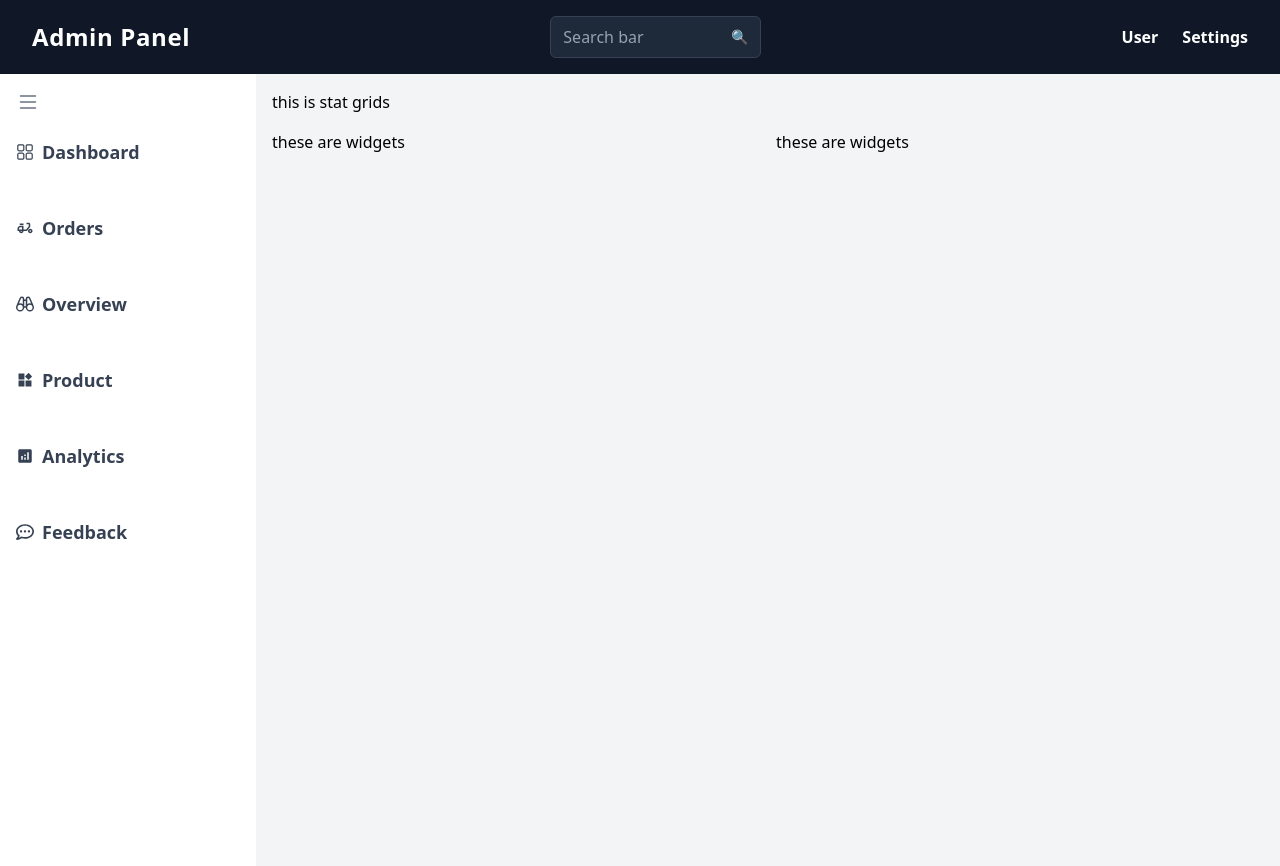
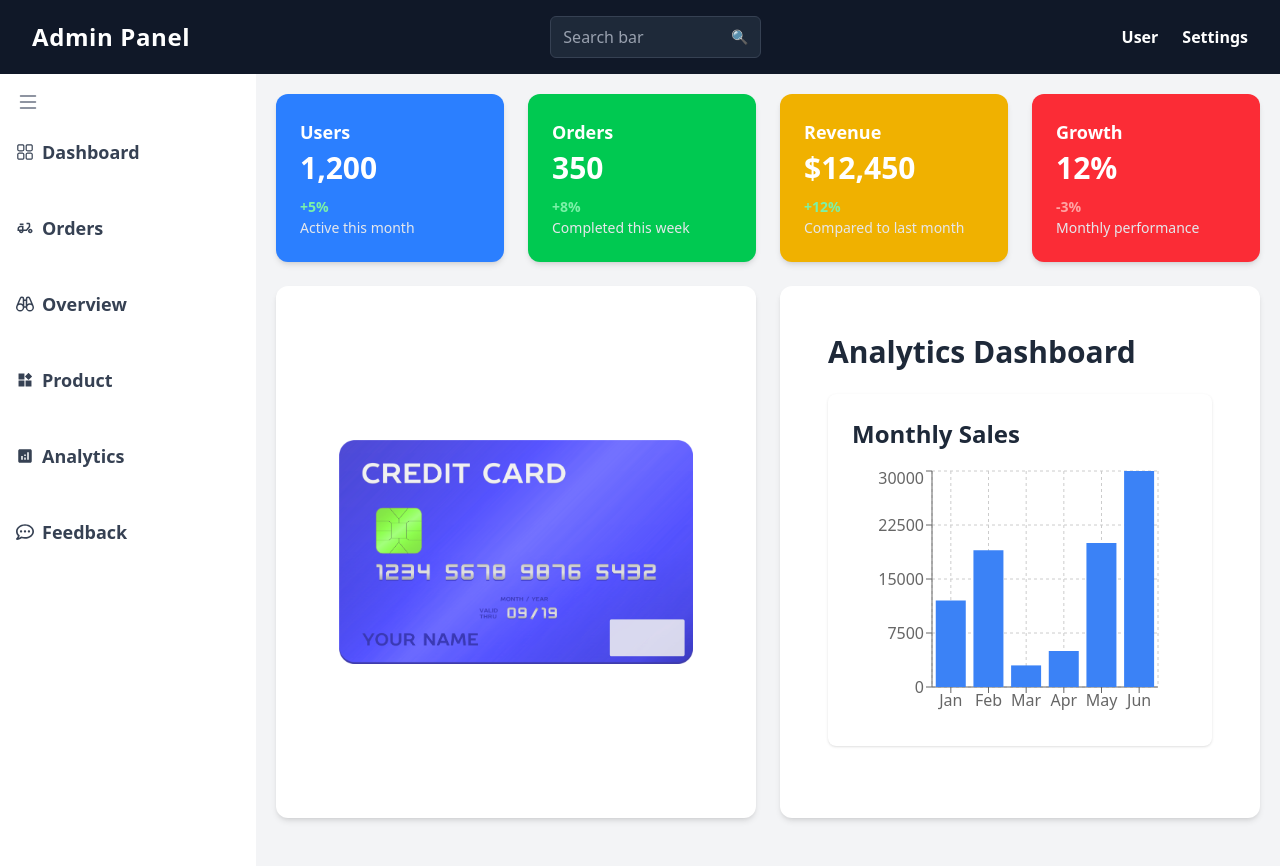
Before and after one commit to Tayyab-Ali-786/Admin_Dashboard, a React (Vite) app: page /Home in a window 1280 px wide. Shown: the top 866 px of the page. Built offline with nearby package versions, Linux system fonts and the light colour scheme.

Commit message:
almost finalizing

```diff
--- a/src/components/StatGrids.jsx
+++ b/src/components/StatGrids.jsx
@@ -1,9 +1,75 @@
-import React from 'react'
+import React from "react";
+import image from "../components/images/image1.png";
+import Charts1 from "../components/Themes/Charts1";
 
-export default function StatGrids() {
+export default function StatGrid() {
+  const stats = [
+    {
+      title: "Users",
+      value: "1,200",
+      change: "+5%",
+      desc: "Active this month",
+      color: "bg-blue-500",
+    },
+    {
+      title: "Orders",
+      value: "350",
+      change: "+8%",
+      desc: "Completed this week",
+      color: "bg-green-500",
+    },
+    {
+      title: "Revenue",
+      value: "$12,450",
+      change: "+12%",
+      desc: "Compared to last month",
+      color: "bg-yellow-500",
+    },
+    {
+      title: "Growth",
+      value: "12%",
+      change: "-3%",
+      desc: "Monthly performance",
+      color: "bg-red-500",
+    },
+  ];
+
   return (
-    <div>
-      this is stat grids
+    <div className="grid grid-cols-1 sm:grid-cols-2 lg:grid-cols-4 gap-6">
+      {/* Stat Cards - CORRECTED */}
+      {stats.map((stat, index) => (
+        <div
+          key={index}
+          className={`${stat.color} rounded-xl shadow-md p-6 text-white`}
+        >
+          <h3 className="text-lg font-semibold">{stat.title}</h3>
+          <p className="text-3xl font-bold mt-1">{stat.value}</p>
+          <div className="mt-2">
+            <span
+              className={`text-sm font-semibold ${
+                stat.change.startsWith("+") ? "text-green-300" : "text-red-300"
+              }`}
+            >
+              {stat.change}
+            </span>
+            <p className="text-gray-200 text-sm">{stat.desc}</p>
+          </div>
+        </div>
+      ))}
+
+      {/* Image Section */}
+      <div className="bg-white rounded-xl shadow-md p-6 col-span-1 sm:col-span-2 lg:col-span-2 flex justify-center items-center">
+        <img
+          src={image}
+          alt="random"
+          className="rounded-lg max-h-56 object-contain"
+        />
+      </div>
+
+      {/* Chart Section */}
+      <div className="bg-white rounded-xl shadow-md p-6 col-span-1 sm:col-span-2 lg:col-span-2">
+        <Charts1 />
+      </div>
     </div>
-  )
+  );
 }
--- /dev/null
+++ b/src/components/Themes/Card1.jsx
@@ -0,0 +1,10 @@
+import React from "react";
+
+export default function Card1({ bgColor, title, value }) {
+  return (
+    <div className={`p-6 rounded-lg shadow text-white ${bgColor}`}>
+      <h2 className="text-lg font-bold">{title}</h2>
+      <p className="text-2xl">{value}</p>
+    </div>
+  );
+}
--- /dev/null
+++ b/src/components/Themes/Charts1.jsx
@@ -0,0 +1,48 @@
+import React from "react";
+import {
+  BarChart,
+  Bar,
+  XAxis,
+  YAxis,
+  Tooltip,
+  CartesianGrid,
+  ResponsiveContainer,
+} from "recharts";
+
+export default function Charts1() {
+  const data = [
+    { name: "Jan", sales: 12000 },
+    { name: "Feb", sales: 19000 },
+    { name: "Mar", sales: 3000 },
+    { name: "Apr", sales: 5000 },
+    { name: "May", sales: 20000 },
+    { name: "Jun", sales: 30000 },
+  ];
+
+  return (
+    <div className="p-6 overflow-auto">
+      <h1 className="text-3xl font-bold mb-6 text-gray-800">
+        Analytics Dashboard
+      </h1>
+
+      <div className="bg-white rounded-lg shadow p-6 mb-6">
+        <h2 className="text-2xl font-bold mb-4 text-gray-800">Monthly Sales</h2>
+
+        <div className="h-64">
+          <ResponsiveContainer width="100%" height="100%">
+            <BarChart
+              data={data}
+              margin={{ top: 5, right: 30, left: 20, bottom: 5 }}
+            >
+              <CartesianGrid strokeDasharray="3 3" />
+              <XAxis dataKey="name" />
+              <YAxis />
+              <Tooltip />
+              <Bar dataKey="sales" fill="#3b82f6" />
+            </BarChart>
+          </ResponsiveContainer>
+        </div>
+      </div>
+    </div>
+  );
+}
--- a/src/components/Widget.jsx
+++ b/src/components/Widget.jsx
@@ -1,9 +1,23 @@
-import React from 'react'
+import React from "react";
 
-export default function Widget() {
+export default function Widgets() {
+  const activities = [
+    "User John Doe signed up",
+    "Order #4321 placed",
+    "Payment from Jane Smith processed",
+    "Product Dell Precision added",
+  ];
+
   return (
-    <div>
-      these are widgets
+    <div className="bg-white p-6 rounded-lg shadow mt-6">
+      <h2 className="text-xl font-bold mb-4">Recent Activity</h2>
+      <ul className="space-y-3">
+        {activities.map((act, index) => (
+          <li key={index} className="text-gray-600">
+            • {act}
+          </li>
+        ))}
+      </ul>
     </div>
-  )
+  );
 }
--- a/src/pages/Home.jsx
+++ b/src/pages/Home.jsx
@@ -16,12 +16,8 @@ export default function Home() {
         <Sidebar />
 
         {/* Main Dashboard Content */}
-        <main className="flex-1 p-4 bg-gray-100 overflow-auto">
+        <main className="flex-2 p-5 bg-gray-100 overflow-auto">
           <StatGrids />
-          <div className="grid grid-cols-1 md:grid-cols-2 gap-4 mt-4">
-            <Widget />
-            <Widget />
-          </div>
         </main>
       </div>
     </div>
```
Also changed, not shown: src/components/images/image1.png (added).
